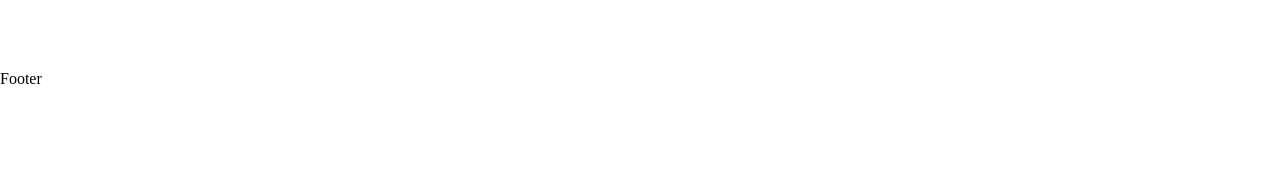
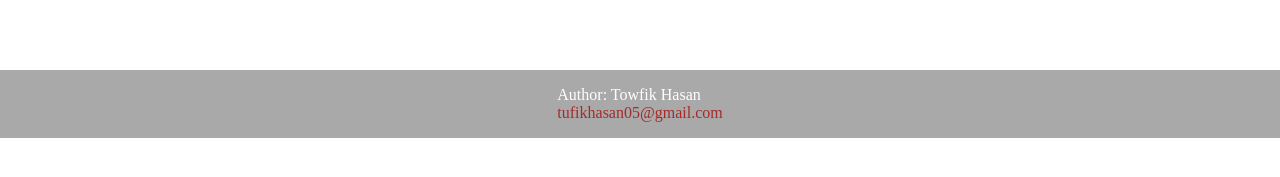
Before and after one commit to tufikhasan/latest-news, a React (Create React App) app: page / in a window 1280 px wide. Shown: the part 377-554 px from the top of the page. Built offline with nearby package versions, Linux system fonts and the light colour scheme; no server answers.

Commit message:
footer design

```diff
--- a/src/components/Footer/Footer.jsx
+++ b/src/components/Footer/Footer.jsx
@@ -1,12 +1,17 @@
-import React, { Component } from 'react'
-import './Footer.scss';
+import React, { Component } from "react";
+import "./Footer.scss";
 
 export class Footer extends Component {
   render() {
     return (
-      <div>Footer</div>
-    )
+      <div className="footer">
+        <p>
+          Author: Towfik Hasan <br />
+          <a href="mailto:tufikhasan05@gmail.com">tufikhasan05@gmail.com</a>
+        </p>
+      </div>
+    );
   }
 }
 
-export default Footer
+export default Footer;
--- a/src/components/Footer/Footer.scss
+++ b/src/components/Footer/Footer.scss
@@ -0,0 +1,12 @@
+.footer {
+  display: flex;
+  align-items: center;
+  justify-content: center;
+  background-color: darkgray;
+  color: #fff;
+  padding: 1rem 0;
+  a {
+    display: inline-block;
+    color: brown;
+  }
+}
```
